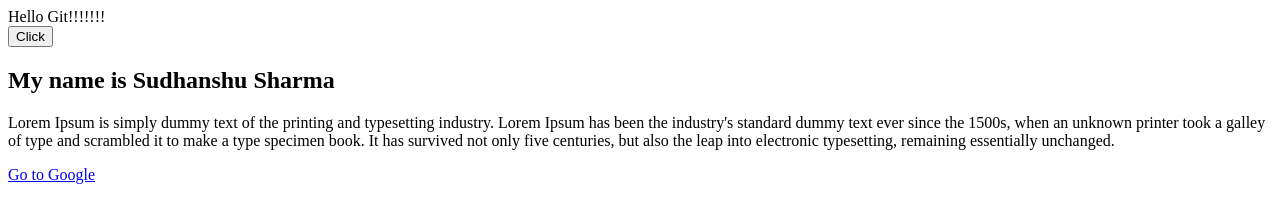
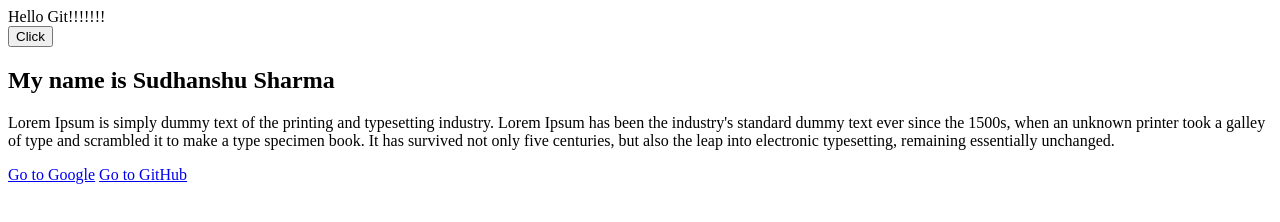
Before and after one commit to sudo0511/Demo-repo, a plain HTML site: page index.html in a window 1280 px wide. Drawn offline with Linux system fonts and the light colour scheme.

Commit message:
added git hyperlink

```diff
--- a/index.html
+++ b/index.html
@@ -19,5 +19,6 @@
       unchanged.
     </p>
     <a href="http://www.google.com" target="_blank" rel="noopener noreferrer">Go to Google</a>
+    <a href="http://www.github.com" target="_blank" rel="noopener noreferrer">Go to GitHub</a>
   </body>
 </html>
```
